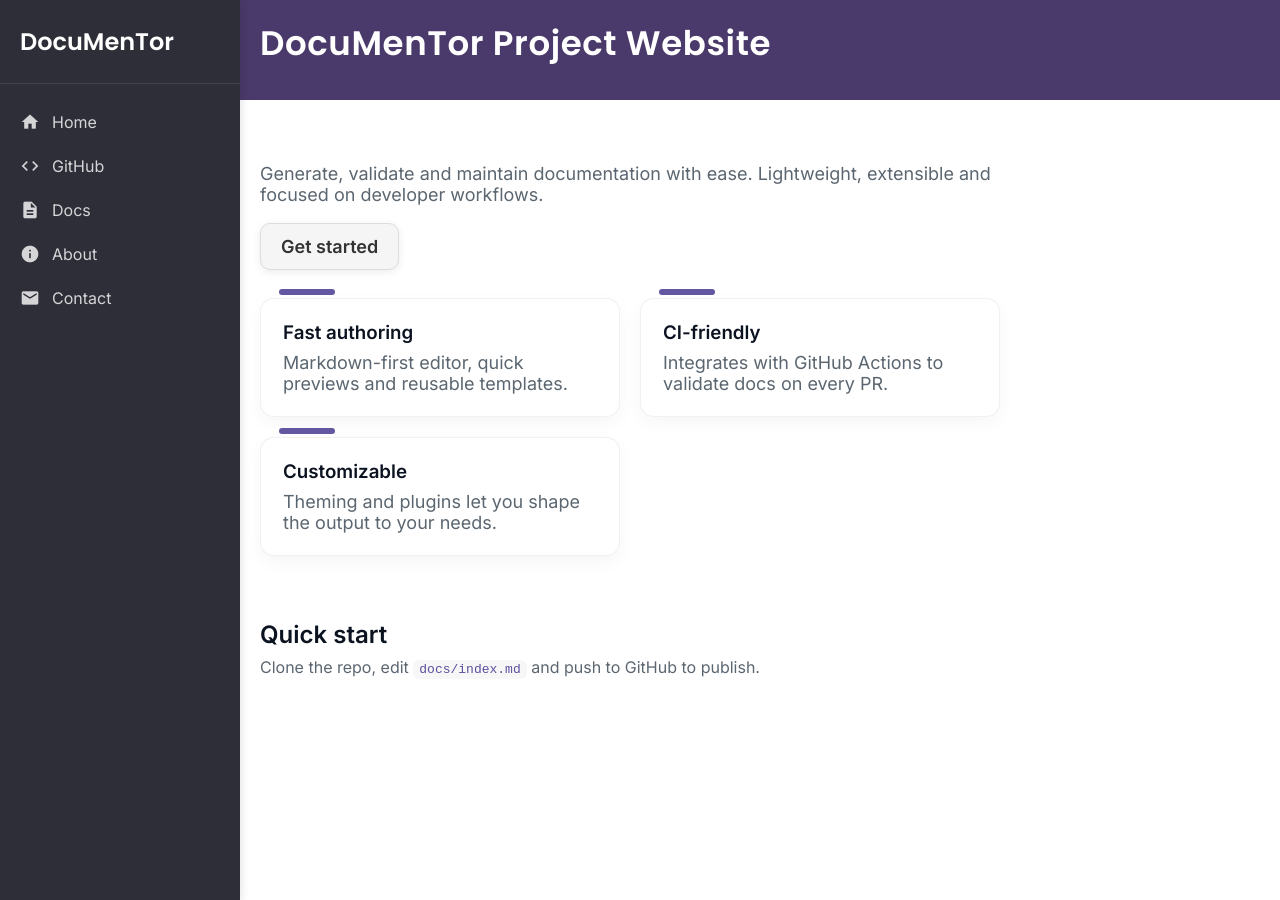
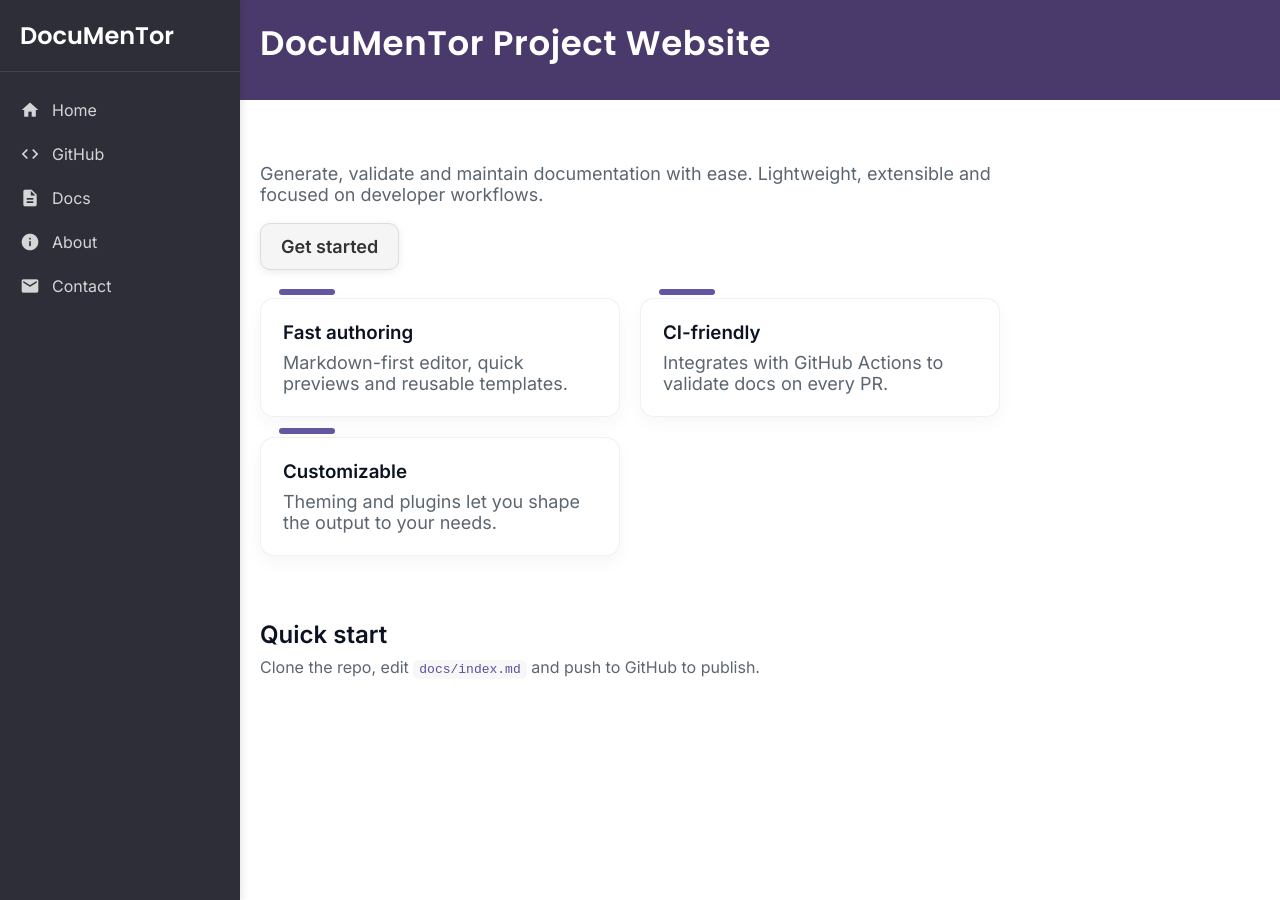
Before and after one commit to sara-abouelwafa/DocuMenTor, a Jekyll site: the page built from docs/index.md, in a window 1280 px wide and 900 px high. Built offline with Jekyll 4.4.1, drawn with Linux system fonts in a browser that asks for light colours; our own code applies the rules of GitHub Pages for plain Markdown files.

```diff
--- a/docs/assets/css/style.css
+++ b/docs/assets/css/style.css
@@ -28,7 +28,7 @@
 }
 
 .sidebar-header {
-  padding: 24px 20px;
+  padding: 18px 20px;
   border-bottom: 1px solid rgba(255,255,255,0.1);
 }
 
```
Also changed, not shown: 1 other file.
